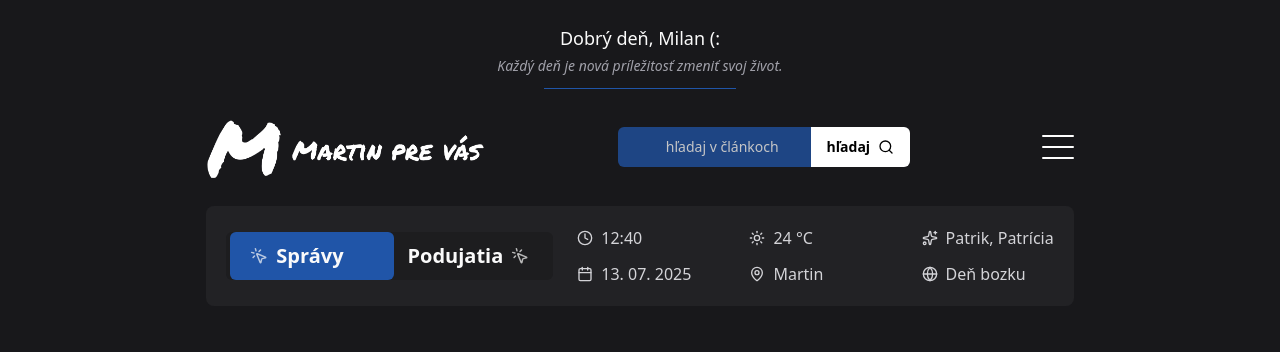
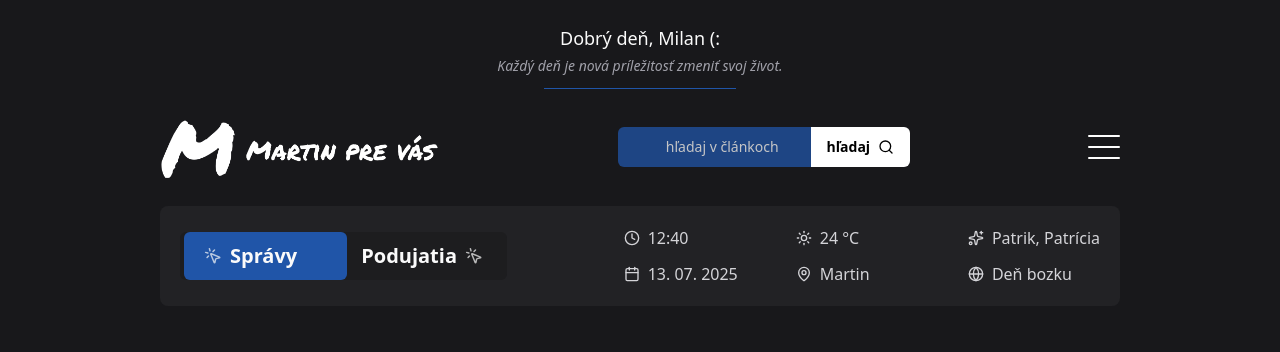
Before and after one commit to Drip1n/stackblitzMPVweb, a Next.js app: page / in a window 1280 px wide. Shown: the top 352 px of the page. Built offline with nearby package versions, Linux system fonts and the light colour scheme; grey boxes are pictures that could not be loaded.

Commit message:
header 1.0 done

```diff
--- a/app/components/Header.tsx
+++ b/app/components/Header.tsx
@@ -13,7 +13,7 @@ import {
   MapPin,
   MousePointerClick,
   Search,
-  Globe, // Importujeme ikonu zemegule
+  Globe,
 } from 'lucide-react';
 
 export default function Header() {
@@ -40,7 +40,13 @@ export default function Header() {
 
   return (
     <>
-      <header className="max-w-screen-xl mx-auto px-4 sm:px-8 pt-6 pb-4">
+      {/* KĽÚČOVÁ ZMENA JE TU:
+        - Odstránil som vnorený 'div' kontajner.
+        - Všetko sa teraz riadi šírkou tohto hlavného <header> elementu.
+        - Nastavil som `max-w-7xl` pre viditeľne širší vzhľad.
+        - TÚTO JEDNU TRIEDU (`max-w-7xl`) MÔŽEŠ MENIŤ, ABY SI OVLÁDAL ŠÍRKU.
+      */}
+      <header className="w-full max-w-5xl mx-auto px-4 sm:px-8 pt-6 pb-4">
         {/* === 1. Horná lišta: Pozdrav, citát a čiara === */}
         <div className="text-center mb-5">
           <p className="text-lg">Dobrý deň, {userName} (:</p>
@@ -54,12 +60,11 @@ export default function Header() {
             <Image
               src="/logowithtext.png"
               alt="Logo a nápis Martin pre Vás"
-              width={280} // Zväčšené logo
+              width={280}
               height={70}
               priority
             />
           </Link>
-
           <div className="hidden md:flex items-center cursor-pointer">
             <div className="bg-brand-blue text-white pl-12 pr-8 py-2.5 rounded-l-md text-sm opacity-75">
               hľadaj v článkoch
@@ -69,7 +74,6 @@ export default function Header() {
               <Search size={16} />
             </div>
           </div>
-
           <button
             onClick={() => setIsMenuOpen(true)}
             className="flex h-6 w-8 flex-col justify-between"
@@ -89,7 +93,6 @@ export default function Header() {
                 pathname === '/podujatia' ? 'translate-x-full' : 'translate-x-0'
               }`}
             ></div>
-
             <Link
               href="/"
               className="relative z-10 flex items-center gap-2 px-5 py-1.5"
@@ -106,7 +109,7 @@ export default function Header() {
             </Link>
           </nav>
 
-          {/* Opravená Info Mriežka */}
+          {/* Info Mriežka */}
           <div className="grid grid-cols-3 gap-x-10 gap-y-3 text-base text-zinc-300">
             <span className="flex items-center gap-2">
               <Clock size={16} /> {formattedTime}
```
